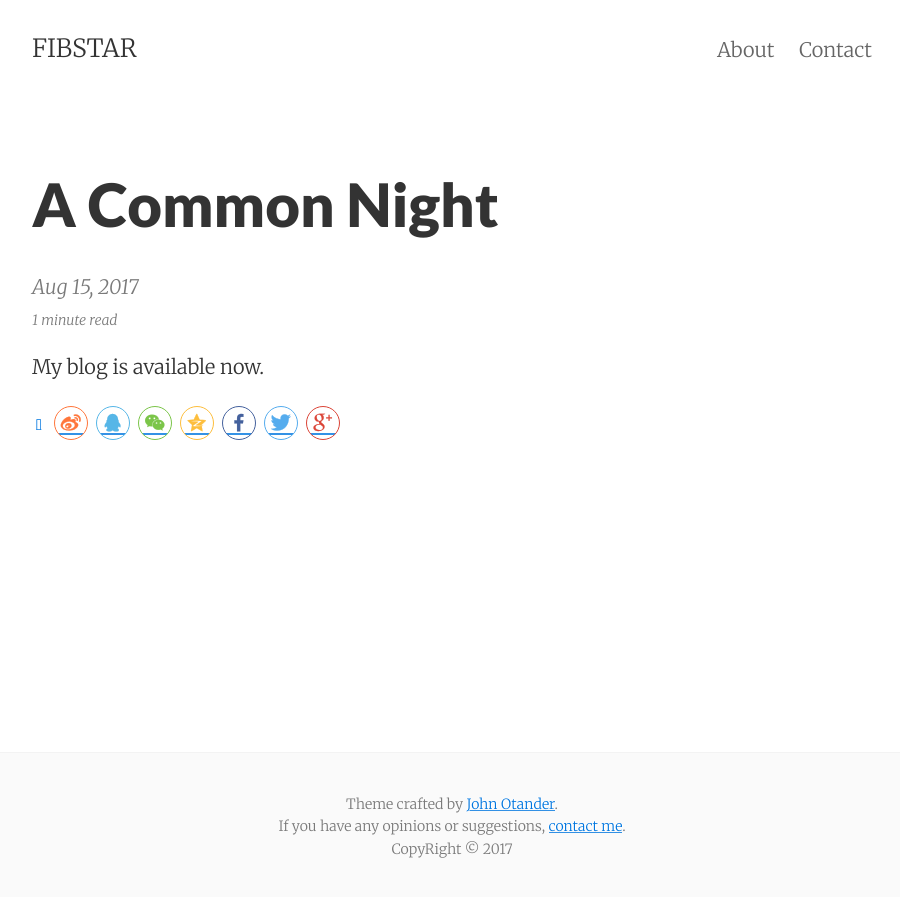
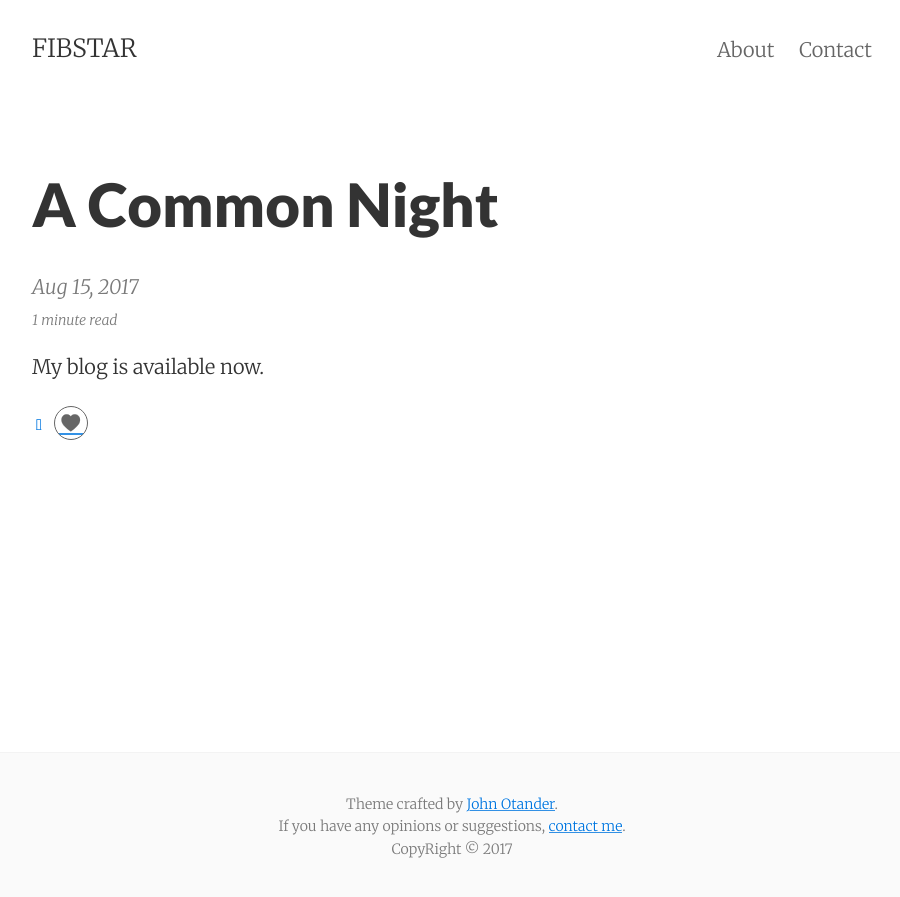
Before and after one commit to FIBSTAR/FIBSTAR.github.io, a Jekyll site: the page built from _posts/2017-08-15-01.md, in a window 1280 px wide. Shown: the top 897 px of the page, without its empty margins (188-1088 px from the left). Built offline with Jekyll 4.4.1, drawn with Linux system fonts in a browser that asks for light colours; nearby versions of some CDN libraries.

Commit message:
Update share_buttons.html

```diff
--- a/_includes/share_buttons.html
+++ b/_includes/share_buttons.html
@@ -2,6 +2,9 @@
 <div class="share-component"
      data-disabled="tencent,douban,linkedin,diandian"
      data-wechat-qrcode-title="请打开微信扫一扫"
-     data-wechat-Qrcode-Helper="Thank You!">
-     <a href="#" class="fa fa-weibo"></a>
+     data-wechat-Qrcode-Helper="Thank You!"
+     data-initialized="true"
+     data-mode="prepend">
+     <a href="#" class="fa fa-facebook"></a>
+     <a href="javascript:;" class="social-share-icon icon-heart"></a>
 </div>
```
